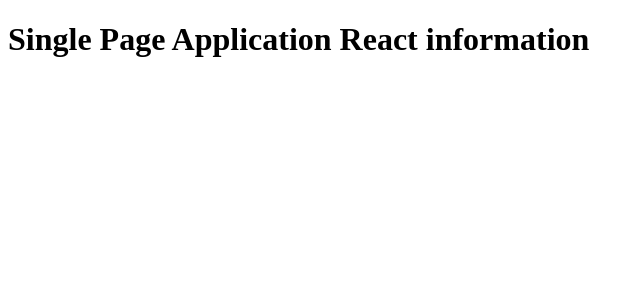
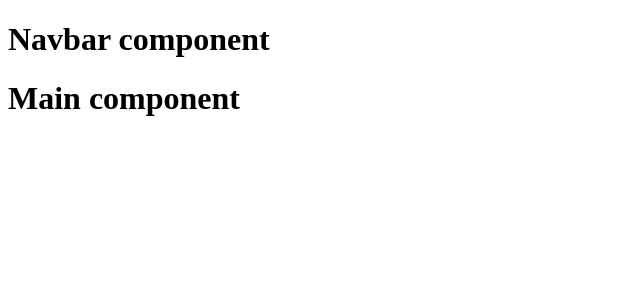
Before and after one commit to andydangit/spa-react-info, a React (Create React App) app: page / in a window 1280 px wide. Shown: the top 300 px of the page, without its empty margins (0-644 px from the left). Built offline with nearby package versions, Linux system fonts and the light colour scheme.

Commit message:
Feature: Add Google Font / components

```diff
--- a/public/index.html
+++ b/public/index.html
@@ -1,15 +1,18 @@
 <!DOCTYPE html>
 <html lang="en">
+
 <head>
   <meta charset="utf-8" />
   <link rel="icon" href="%PUBLIC_URL%/favicon.ico" />
   <meta name="viewport" content="width=device-width, initial-scale=1" />
   <meta name="theme-color" content="#000000" />
-    <meta
-      name="description"
-      content="Web site created using create-react-app"
-    />
+  <meta name="description" content="Web site created using create-react-app" />
   <link rel="apple-touch-icon" href="%PUBLIC_URL%/logo192.png" />
+  <!-- Google Font  -->
+  <link rel="preconnect" href="https://fonts.googleapis.com">
+  <link rel="preconnect" href="https://fonts.gstatic.com" crossorigin>
+  <link href="https://fonts.googleapis.com/css2?family=Inter:wght@400;600;700&display=swap" rel="stylesheet">
+
   <!--
       manifest.json provides metadata used when your web app is installed on a
       user's mobile device or desktop. See https://developers.google.com/web/fundamentals/web-app-manifest/
@@ -26,6 +29,7 @@
     -->
   <title>React App</title>
 </head>
+
 <body>
   <noscript>You need to enable JavaScript to run this app.</noscript>
   <div id="root"></div>
@@ -40,4 +44,5 @@
       To create a production bundle, use `npm run build` or `yarn build`.
     -->
 </body>
+
 </html>
--- a/src/App.js
+++ b/src/App.js
@@ -1,9 +1,11 @@
-
+import Main from "./components/Main";
+import Navbar from "./components/Navbar";
 
 function App() {
   return (
-    <div className="App">
-      <h1> Single Page Application React information </h1>
+    <div className="container">
+      <Navbar />
+      <Main />
     </div>
   );
 }
--- /dev/null
+++ b/src/components/Main.js
@@ -0,0 +1,11 @@
+import React from 'react'
+
+function Main() {
+  return (
+    <div>
+        <h1>Main component</h1>
+    </div>
+  )
+}
+
+export default Main
--- /dev/null
+++ b/src/components/Navbar.js
@@ -0,0 +1,11 @@
+import React from "react";
+
+function Navbar() {
+  return (
+    <div>
+      <h1> Navbar component</h1>
+    </div>
+  );
+}
+
+export default Navbar;
```
Lines whose indentation alone changed are shown as unchanged.
